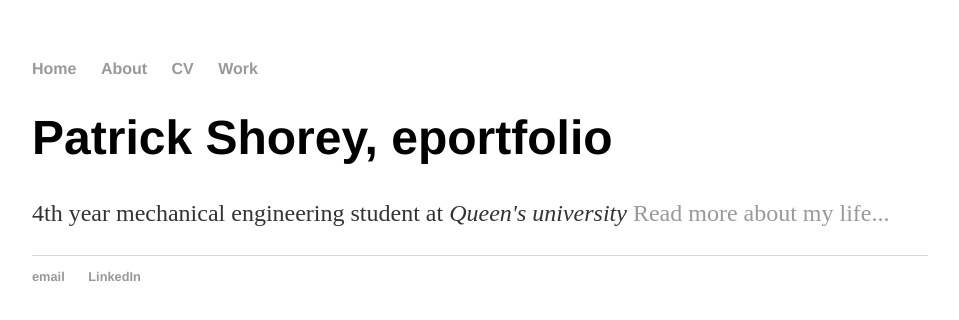
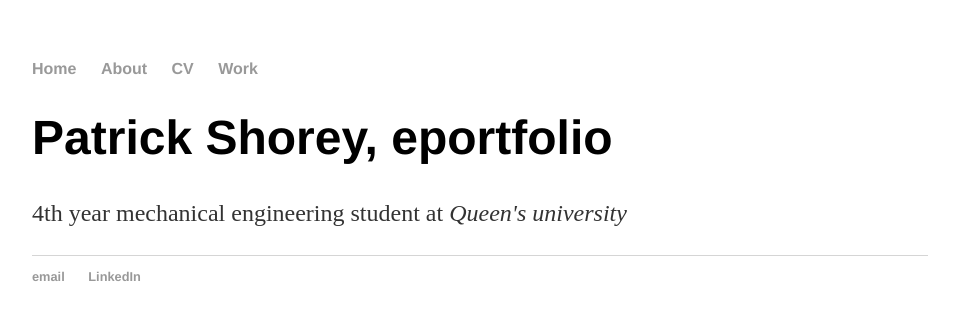
Before and after one commit to LurkingH0rr0r/LurkingH0rr0r.github.io, a Jekyll site: the page built from index.html, in a window 1280 px wide. Shown: the top 320 px of the page, without its empty margins (160-1119 px from the left). Built offline with Jekyll 4.4.1, drawn with Linux system fonts in a browser that asks for light colours.

Commit message:
Update index.html

```diff
--- a/index.html
+++ b/index.html
@@ -4,5 +4,5 @@ title: Patrick Shorey, eportfolio
 ---
 <div class="blurb">
 	<h1>Patrick Shorey, eportfolio</h1>
-	<p>4th year mechanical engineering student at <em>Queen's university</em> <a href="/about">Read more about my life...</a></p>
+	<p>4th year mechanical engineering student at <em>Queen's university</em></p>
 </div><!-- /.blurb -->
```
